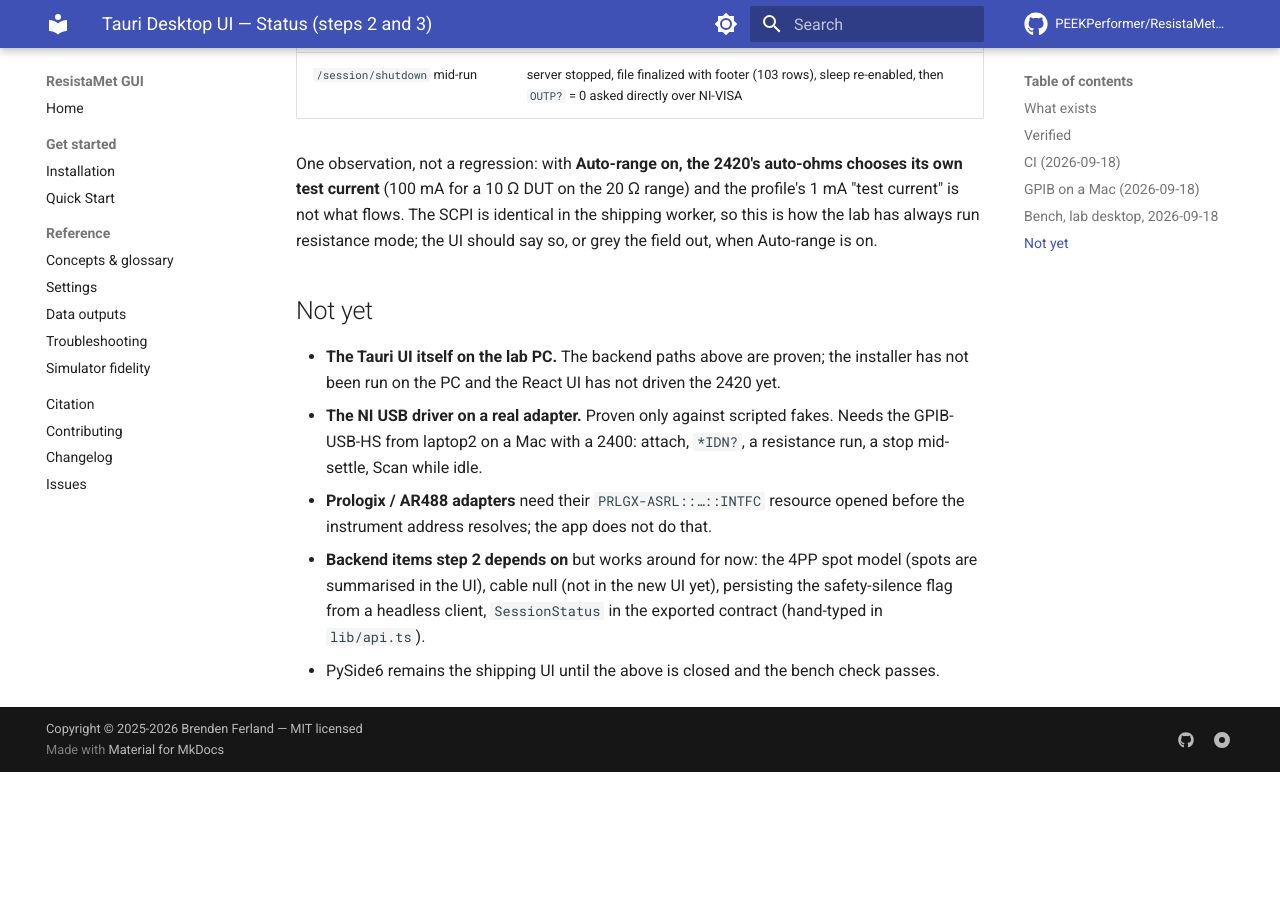
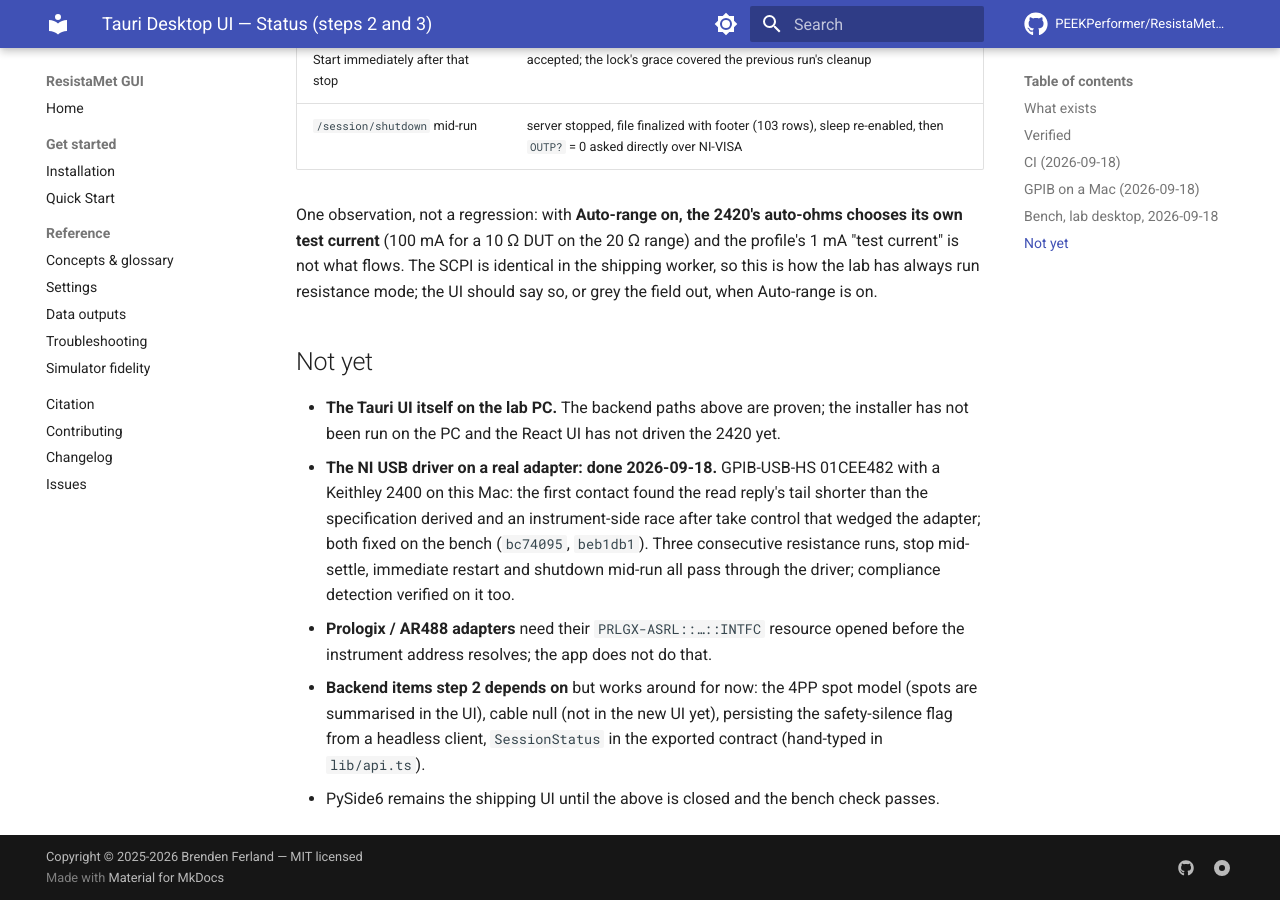
Before and after one commit to PEEKPerformer/ResistaMet-GUI, an MkDocs documentation site: the page built from docs/design/tauri_ui_status.md, in a window 1280 px wide and 900 px high, scrolled down 2706 px. Built offline with MkDocs 1.6.1 and Material for MkDocs 9.7.7, drawn with Linux system fonts in a browser that asks for light colours; comment, search, counter and statistics services are not loaded; before the commit the page ends 3478 px from its top, so only the background shows below that; some of the changed text lies outside the part shown.

Commit message:
Record the bench fixes in the UI status doc

```diff
--- a/docs/design/tauri_ui_status.md
+++ b/docs/design/tauri_ui_status.md
@@ -1,6 +1,6 @@
 # Tauri Desktop UI — Status (steps 2 and 3)
 
-**Status:** On `phase0/reviewable-baseline`, pushed, CI green
+**Status:** On `phase0/reviewable-baseline`, pushed, CI green; backend bench-checked on the lab 2420 and on a 2400 over the NI USB driver; UI bench report's three blockers and five majors fixed (see `tauri_ui_bench_2026-09-18.md`)
 **Date:** 2026-09-17
 **Depends on:** step 1 (`tauri_backend_split.md`, `tauri_backend_split_status.md`)
 
@@ -111,9 +111,13 @@
 - **The Tauri UI itself on the lab PC.** The backend paths above are
   proven; the installer has not been run on the PC and the React UI has
   not driven the 2420 yet.
-- **The NI USB driver on a real adapter.** Proven only against scripted
-  fakes. Needs the GPIB-USB-HS from laptop2 on a Mac with a 2400: attach,
-  `*IDN?`, a resistance run, a stop mid-settle, Scan while idle.
+- **The NI USB driver on a real adapter: done 2026-09-18.** GPIB-USB-HS
+  01CEE482 with a Keithley 2400 on this Mac: the first contact found the
+  read reply's tail shorter than the specification derived and an
+  instrument-side race after take control that wedged the adapter; both
+  fixed on the bench (`bc74095`, `beb1db1`). Three consecutive resistance
+  runs, stop mid-settle, immediate restart and shutdown mid-run all pass
+  through the driver; compliance detection verified on it too.
 - **Prologix / AR488 adapters** need their `PRLGX-ASRL::…::INTFC` resource
   opened before the instrument address resolves; the app does not do that.
 - **Backend items step 2 depends on** but works around for now: the 4PP spot
```
